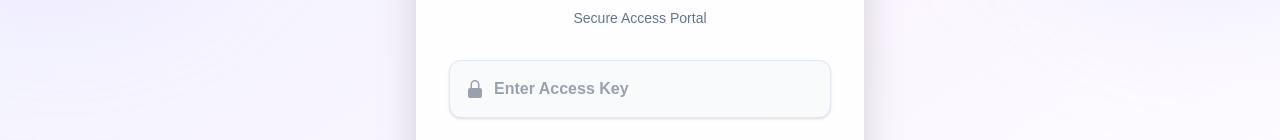
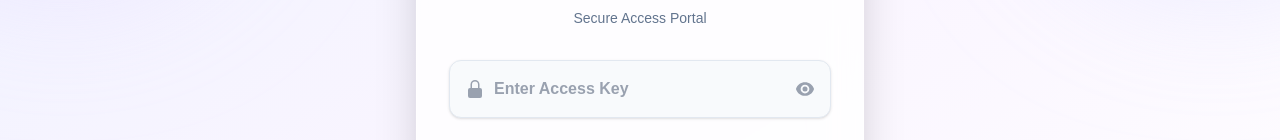
Before and after one commit to Ashikur07/Event-Management, a Next.js app: page /login in a window 1280 px wide. Shown: the part 309-449 px from the top of the page. Built offline with nearby package versions, Linux system fonts and the light colour scheme.

Commit message:
update login page

```diff
--- a/src/app/login/page.js
+++ b/src/app/login/page.js
@@ -7,12 +7,12 @@
 export default function LoginPage() {
   const [password, setPassword] = useState('');
   const [loading, setLoading] = useState(false);
+  const [showPassword, setShowPassword] = useState(false); // ১. নতুন স্টেট (পাসওয়ার্ড দেখা/লুকানোর জন্য)
   const router = useRouter();
 
   const handleLogin = async (type) => {
     setLoading(true);
     try {
-      // গেস্ট মোডের জন্য পাসওয়ার্ড চেক করার দরকার নেই, সরাসরি রোল সেট হবে
       if (type === 'viewer') {
         localStorage.setItem('user_role', 'viewer');
         Cookies.set('app_role', 'viewer', { expires: 1 });
@@ -75,20 +75,45 @@
         <h1 className="text-3xl font-extrabold text-slate-800 mb-2 tracking-tight">Kit Manager</h1>
         <p className="text-slate-500 mb-8 text-sm font-medium">Secure Access Portal</p>
 
-        {/* Password Input */}
+        {/* Password Input Area */}
         <div className="relative mb-6 group">
+            {/* Left Lock Icon */}
             <div className="absolute inset-y-0 left-0 pl-4 flex items-center pointer-events-none">
                 <svg xmlns="http://www.w3.org/2000/svg" viewBox="0 0 20 20" fill="currentColor" className="w-5 h-5 text-gray-400 group-focus-within:text-indigo-500 transition-colors">
                   <path fillRule="evenodd" d="M10 1a4.5 4.5 0 00-4.5 4.5V9H5a2 2 0 00-2 2v6a2 2 0 002 2h10a2 2 0 002-2v-6a2 2 0 00-2-2h-.5V5.5A4.5 4.5 0 0010 1zm3 8V5.5a3 3 0 10-6 0V9h6z" clipRule="evenodd" />
                 </svg>
             </div>
+
+            {/* Input Field - ২. টাইপ চেঞ্জ এবং প্যাডিং আপডেট */}
             <input
-              type="password"
+              type={showPassword ? "text" : "password"}
               placeholder="Enter Access Key"
-              className="w-full pl-11 pr-4 py-4 bg-slate-50 border border-slate-200 rounded-xl text-slate-900 font-bold placeholder-gray-400 focus:ring-2 focus:ring-indigo-500 focus:border-transparent outline-none transition-all shadow-sm hover:bg-white"
+              className="w-full pl-11 pr-12 py-4 bg-slate-50 border border-slate-200 rounded-xl text-slate-900 font-bold placeholder-gray-400 focus:ring-2 focus:ring-indigo-500 focus:border-transparent outline-none transition-all shadow-sm hover:bg-white"
               value={password}
               onChange={(e) => setPassword(e.target.value)}
             />
+
+            {/* ৩. Right Eye Icon (Toggle Button) */}
+            <button
+                type="button"
+                onClick={() => setShowPassword(!showPassword)}
+                className="absolute inset-y-0 right-0 pr-4 flex items-center cursor-pointer text-gray-400 hover:text-indigo-600 transition-colors focus:outline-none"
+            >
+                {showPassword ? (
+                    // Eye Slash Icon (Hide)
+                    <svg xmlns="http://www.w3.org/2000/svg" viewBox="0 0 24 24" fill="currentColor" className="w-5 h-5">
+                        <path d="M3.53 2.47a.75.75 0 00-1.06 1.06l18 18a.75.75 0 101.06-1.06l-18-18zM22.676 12.553a11.249 11.249 0 01-2.631 4.31l-3.099-3.099a5.25 5.25 0 00-6.71-6.71L7.759 4.577a11.217 11.217 0 014.242-.827c4.97 0 9.185 3.223 10.675 7.69.12.362.12.752 0 1.113z" />
+                        <path d="M15.75 12c0 .18-.013.357-.037.53l-4.244-4.243A3.75 3.75 0 0115.75 12zM12.53 15.713l-4.243-4.244a3.75 3.75 0 004.243 4.243z" />
+                        <path d="M6.75 12c0-.619.107-1.213.304-1.764l-3.1-3.1a11.25 11.25 0 00-2.63 4.31c-.12.362-.12.752 0 1.114 1.489 4.467 5.704 7.69 10.675 7.69 1.5 0 2.933-.294 4.242-.827l-2.477-2.477A5.25 5.25 0 016.75 12z" />
+                    </svg>
+                ) : (
+                    // Eye Icon (Show)
+                    <svg xmlns="http://www.w3.org/2000/svg" viewBox="0 0 24 24" fill="currentColor" className="w-5 h-5">
+                        <path d="M12 15a3 3 0 100-6 3 3 0 000 6z" />
+                        <path fillRule="evenodd" d="M1.323 11.447C2.811 6.976 7.028 3.75 12.001 3.75c4.97 0 9.185 3.223 10.675 7.69.12.362.12.752 0 1.113-1.489 4.467-5.705 7.69-10.675 7.69-4.97 0-9.185-3.223-10.675-7.69a1.762 1.762 0 010-1.113zM17.25 12a5.25 5.25 0 11-10.5 0 5.25 5.25 0 0110.5 0z" clipRule="evenodd" />
+                    </svg>
+                )}
+            </button>
         </div>
 
         {/* Login Button */}
```
